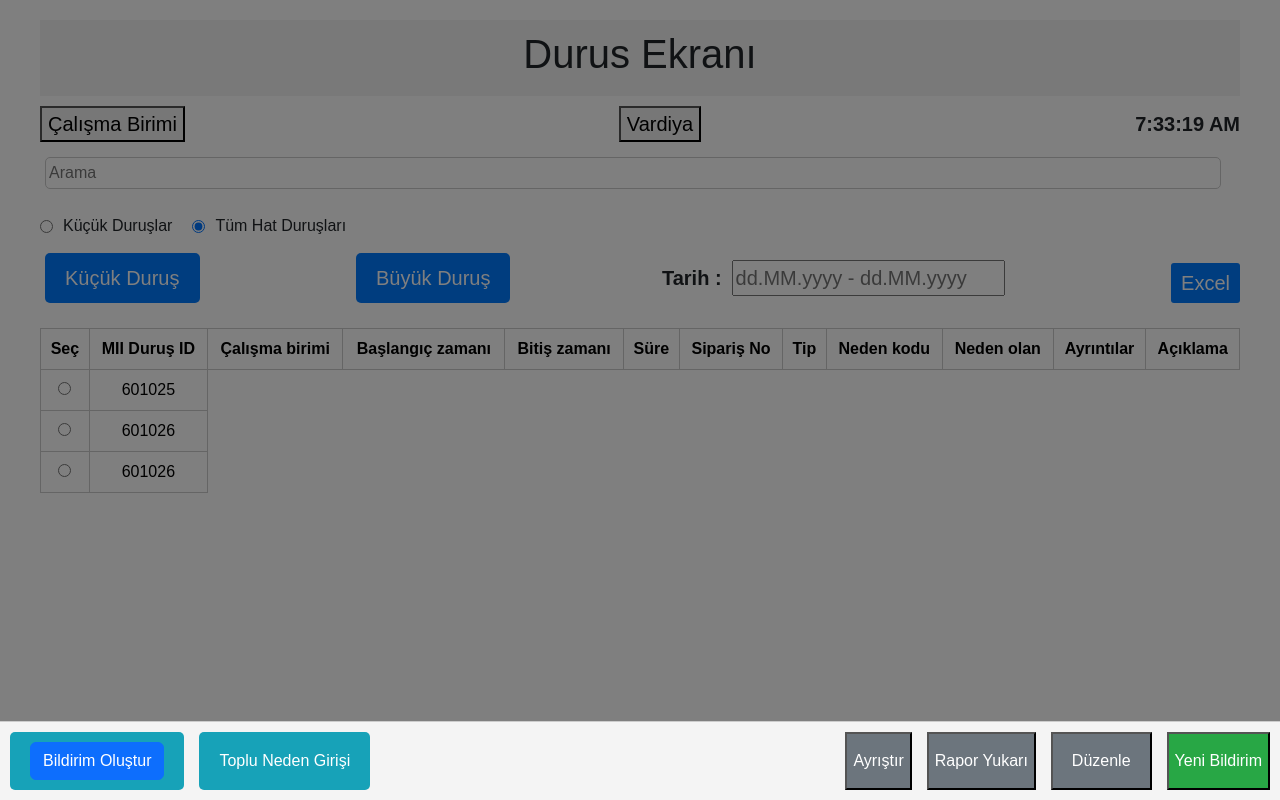
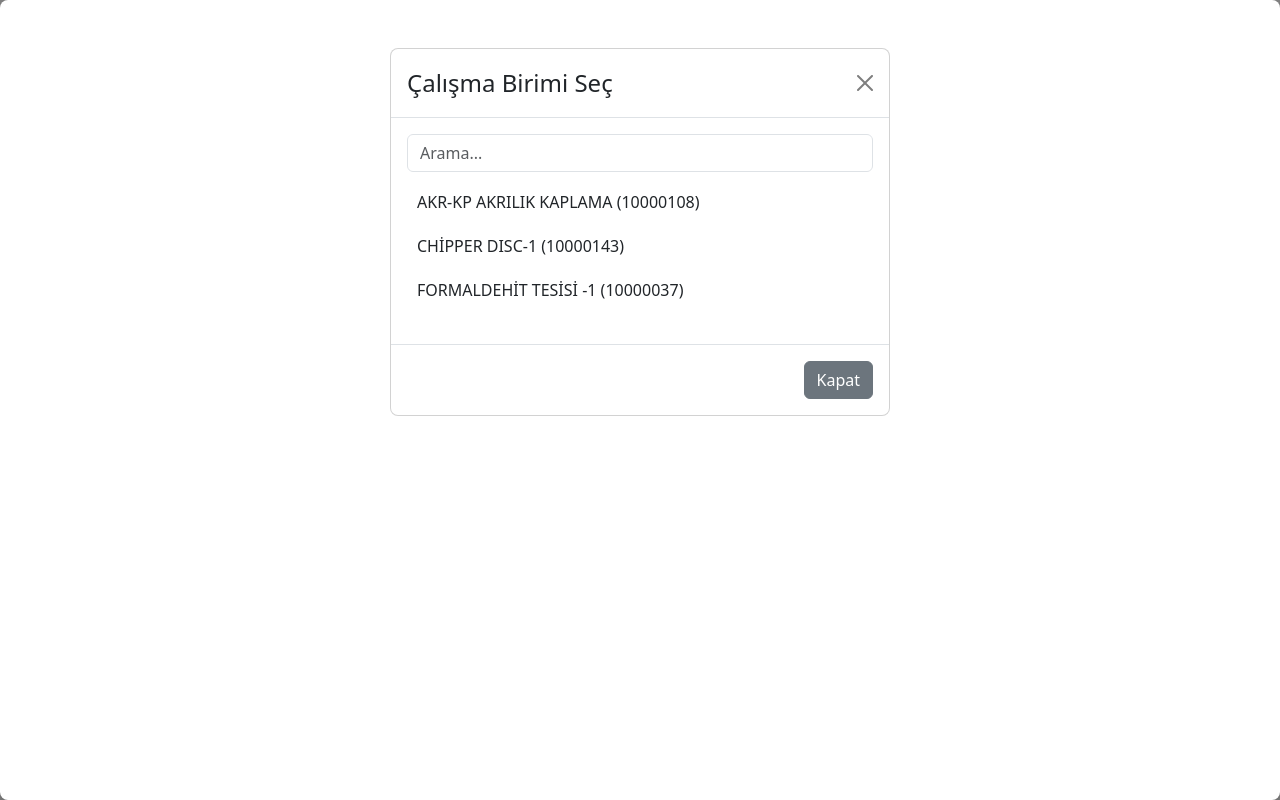
Before and after one commit to Doganmbd/my-app, a React (Create React App) app: page / in a window 1280 px wide. Both pictures are taken after a click on the button "Çalışma Birimi". Built offline with nearby package versions, Linux system fonts and the light colour scheme.

Commit message:
v2- çalışma ve vardiya react-bootstrap olarak eklendi

```diff
--- a/src/App.css
+++ b/src/App.css
@@ -168,16 +168,31 @@
   background-color: #218838;
 }
 
-.modal-overlay {
+ .modal-overlay {
   position: fixed;
   top: 0;
   left: 0;
+  right: 0;
+  bottom: 0;
   width: 100%;
   height: 100%;
   background-color: rgba(0, 0, 0, 0.5);
   display: flex;
   justify-content: center;
   align-items: center;
+  z-index: 1000;
+}
+.modal-overlay {
+  position: fixed;
+  top: 0;
+  left: 0;
+  width: 100vw;
+  height: 100vh;
+  background-color: rgba(0, 0, 0, 0.5);
+  display: flex;
+  justify-content: center;
+  align-items: center;
+  z-index: 1000;
 }
 
 .modal {
@@ -185,6 +200,9 @@
   padding: 20px;
   border-radius: 8px;
   width: 300px;
+  box-shadow: 0px 4px 6px rgba(0, 0, 0, 0.1);
+  position: relative;
+  z-index: 1001; /* Modal'ın üstte kalmasını sağlamak */
 }
 
 .modal-list {
@@ -198,9 +216,12 @@
 }
 
 .modal-list li:hover {
-  background-color: #f0f0f0;
+  background-color: #f0f0f0;
 }
 
+body.modal-open {
+  overflow: hidden; /* Modal açıkken body scroll'u kapat */
+}
 .date-range-picker {
   display: flex;
   align-items: center;
--- a/src/components/Home.jsx
+++ b/src/components/Home.jsx
@@ -1,9 +1,13 @@
 import React, { useState, useEffect } from "react";
+import { Modal, Button } from 'react-bootstrap';
+import 'bootstrap/dist/css/bootstrap.min.css';
 import "../App.css";
 import { data } from "../helpers/data";
 import NotificationForm from "../components/NotificationForm";
 import EditPopup from "../components/EditPopup";
 import DatePickers from "./DatePickers";
+import DatePicker from 'react-datepicker';
+import "react-datepicker/dist/react-datepicker.css";
 
 import PopUpDetails  from "../components/PopUpDetails";
 import ExcelData from "./ExcelData";
@@ -26,9 +30,8 @@
     });
 
 
-
-  const [isModalOpen, setIsModalOpen] = useState(false); // Modal state
-  const [isModalOpenVar, setIsModalOpenVar] = useState(false); // Modal state
+/*     const [isModalOpen, setIsModalOpen] = useState(false); // Çalışma Birimi modal state'i
+    const [isModalOpenVar, setIsModalOpenVar] = useState(false); // Vardiya modal state'i */
 
   // Function to update the time every second
   useEffect(() => {
@@ -40,25 +43,46 @@
     return () => clearInterval(timer);
   }, []);
 
-  // Function to handle modal opening
-  const openModal = () => {
-    setIsModalOpen(true);
-  };
+  const [showWorkUnitModal, setShowWorkUnitModal] = useState(false);
+  const [showShiftModal, setShowShiftModal] = useState(false);
+  const [selectedDate, setSelectedDate] = useState(new Date()); // Seçilen tarih
+  const [searchTerm, setSearchTerm] = useState(""); // Arama terimi
 
-  // Function to handle modal closing
-  const closeModal = () => {
-    setIsModalOpen(false);
-  };
+  const handleWorkUnitClose = () => setShowWorkUnitModal(false);
+  const handleWorkUnitShow = () => setShowWorkUnitModal(true);
 
-  // Function to handle modal closing
-  const closeModalVar = () => {
-    setIsModalOpenVar(false);
-  };
+  const handleShiftClose = () => setShowShiftModal(false);
+  const handleShiftShow = () => setShowShiftModal(true);
 
-  // Function to handle modal opening
-  const openModalVar = () => {
-    setIsModalOpenVar(true);
-  };
+    // Çalışma birimleri (örnek veriler)
+    const workUnits = [
+      "AKR-KP AKRILIK KAPLAMA (10000108)",
+      "CHİPPER DISC-1 (10000143)",
+      "FORMALDEHİT TESİSİ -1 (10000037)"
+    ];
+
+    // Arama terimine göre filtreleme
+    const filteredWorkUnits = workUnits.filter(unit =>
+      unit.toLowerCase().includes(searchTerm.toLowerCase())
+    );
+
+  // Modal açma fonksiyonları
+  // const openModal = () => setIsModalOpen(true);
+   //const openModalVar = () => setIsModalOpenVar(true);
+
+    // Modal kapama fonksiyonları
+    // const closeModal = () => setIsModalOpen(false);
+    // const closeModalVar = () => setIsModalOpenVar(false);
+
+
+    // useEffect(() => {
+      // Modal açıldığında body'e scroll'u kapatan sınıfı ekliyoruz
+     //  if (isModalOpen || isModalOpenVar) {
+     //    document.body.classList.add("modal-open");
+     //  } else {
+     //    document.body.classList.remove("modal-open");
+    //   }
+   //  }, [isModalOpen, isModalOpenVar]);
 
   // Function to handle radio button selection
   const handleSelection = (id) => {
@@ -78,8 +102,10 @@
       </header>
 
       <div className="time-display">
-        <button onClick={openModal}>Çalışma Birimi</button>
-        <button onClick={openModalVar}>Vardiya</button>
+{/*       <button onClick={openModal}>Çalışma Birimi</button>
+      <button onClick={openModalVar}>Vardiya</button> */}
+              <Button variant="secondary" onClick={handleWorkUnitShow}>Çalışma Birimi</Button>
+              <Button variant="secondary" onClick={handleShiftShow}>Vardiya</Button>
         <div>{currentTime}</div> {/* Time display */}
       </div>
 
@@ -221,38 +247,88 @@
         </tbody>
       </table>
 
-      {/* Modal */}
-      {isModalOpen && (
-        <div className="modal-overlay">
-          <div className="modal">
+      {/* Çalışma Birimi Modal */}
+{/*       {isModalOpen && (
+        <div className="modal-overlay" onClick={closeModal}>
+          <div className="modal" onClick={(e) => e.stopPropagation()}>
             <h2>Çalışma Birimi Seç</h2>
-            <input type="text" placeholder="Arama" className="search-bar" />
             <ul className="modal-list">
-              {/* Replace with real data */}
               <li>AKR-KP AKRILIK KAPLAMA (10000108)</li>
               <li>CHİPPER DISC-1 (10000143)</li>
               <li>FORMALDEHİT TESİSİ -1 (10000037)</li>
             </ul>
-            <button onClick={closeModal}>Cancel</button>
+            <button onClick={closeModal}>Kapat</button>
           </div>
         </div>
-      )}
+      )} */}
 
-      {isModalOpenVar && (
-        <div className="modal-overlay">
-          <div className="modal">
+      {/* Vardiya Modal */}
+   {/*    {isModalOpenVar && (
+        <div className="modal-overlay" onClick={closeModalVar}>
+          <div className="modal" onClick={(e) => e.stopPropagation()}>
             <h2>Vardiya Seç</h2>
-            <input type="text" placeholder="Arama" className="search-bar" />
             <ul className="modal-list">
-              {/* Replace with real data */}
-              <li>08:00 - 16: 00 </li>
-              <li>16:00 - 24:00 </li>
-              <li>24:00 - 08:00 </li>
+              <li>08:00 - 16:00</li>
+              <li>16:00 - 24:00</li>
+              <li>24:00 - 08:00</li>
             </ul>
-            <button onClick={closeModalVar}>Cancel</button>
+            <button onClick={closeModalVar}>Kapat</button>
           </div>
         </div>
-      )}
+      )} */}
+
+
+
+
+       {/* Çalışma Birimi Modal */}
+       <Modal show={showWorkUnitModal} onHide={handleWorkUnitClose}>
+        <Modal.Header closeButton>
+          <Modal.Title>Çalışma Birimi Seç</Modal.Title>
+        </Modal.Header>
+        <Modal.Body>
+          <input
+            type="text"
+            placeholder="Arama..."
+            value={searchTerm}
+            onChange={(e) => setSearchTerm(e.target.value)}
+            className="form-control mb-2"
+          />
+          <ul className="modal-list">
+            {filteredWorkUnits.map((unit, index) => (
+              <li key={index}>{unit}</li>
+            ))}
+          </ul>
+        </Modal.Body>
+        <Modal.Footer>
+          <Button variant="secondary" onClick={handleWorkUnitClose}>Kapat</Button>
+        </Modal.Footer>
+      </Modal>
+
+      {/* Vardiya Modal */}
+      <Modal show={showShiftModal} onHide={handleShiftClose}>
+        <Modal.Header closeButton>
+          <Modal.Title>Vardiya Seç</Modal.Title>
+        </Modal.Header>
+        <Modal.Body>
+        <div>
+
+            <DatePicker
+              selected={selectedDate}
+              onChange={(date) => setSelectedDate(date)}
+              dateFormat="dd/MM/yyyy"
+              className="form-control"
+            />
+          </div>
+          <ul className="modal-list">
+            <li>08:00 - 16:00</li>
+            <li>16:00 - 24:00</li>
+            <li>24:00 - 08:00</li>
+          </ul>
+        </Modal.Body>
+        <Modal.Footer>
+          <Button variant="secondary" onClick={handleShiftClose}>Kapat</Button>
+        </Modal.Footer>
+      </Modal>
 
       {/* Footer */}
       <footer className="footer">
```
